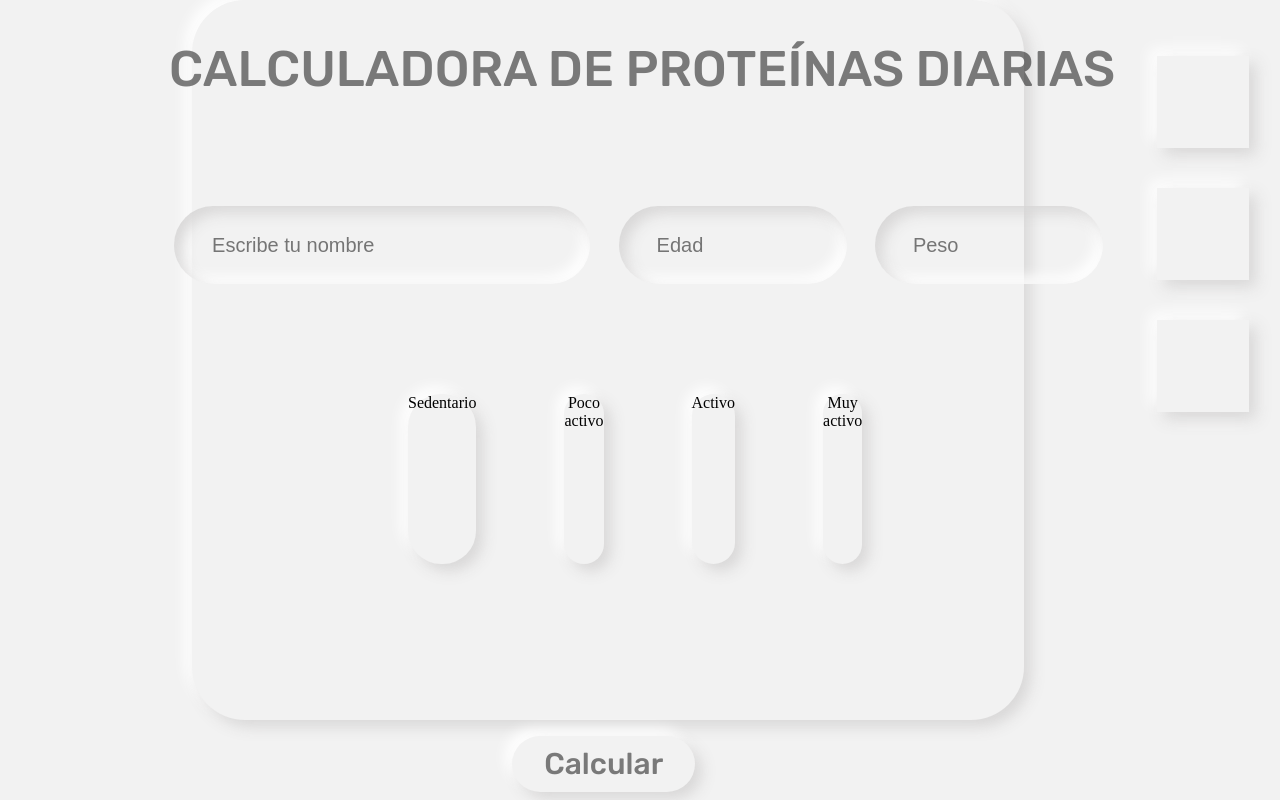
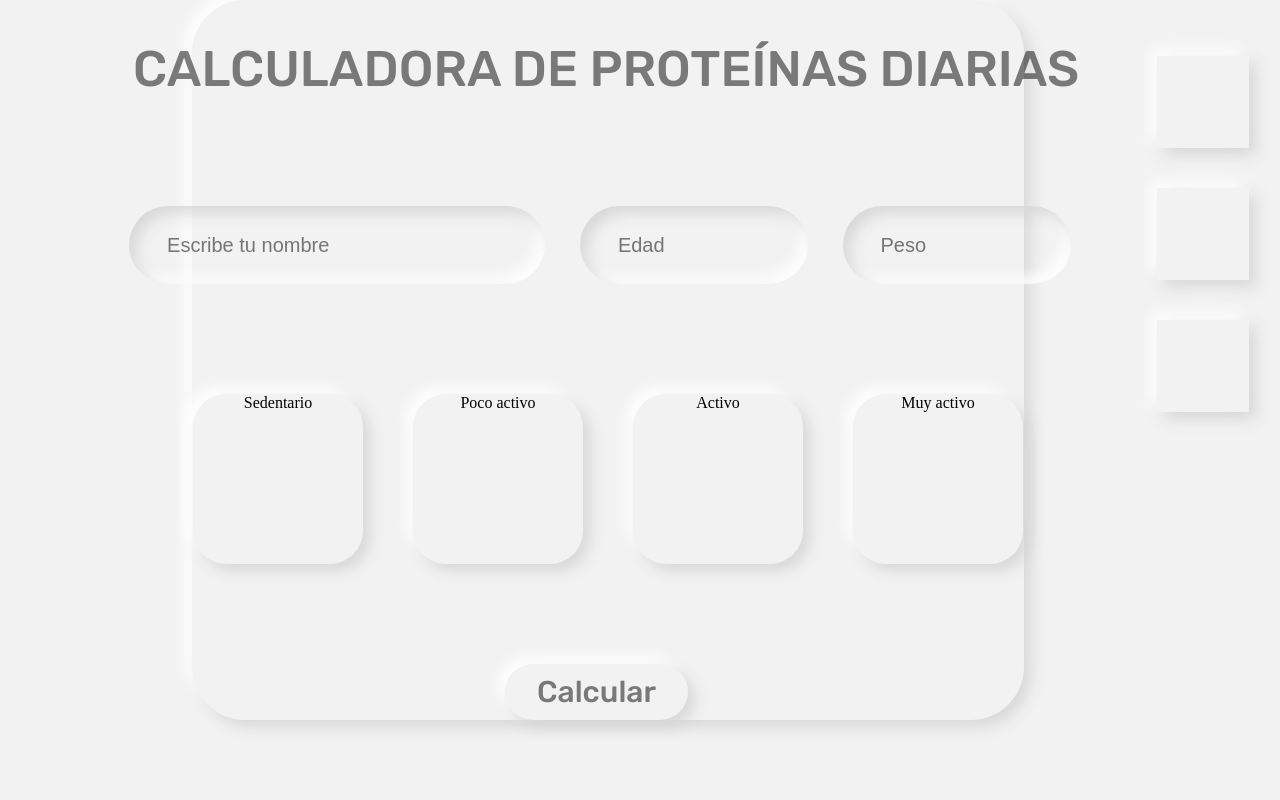
Before and after one commit to DesSussu/Projetcardfinal, a plain HTML site: page Projetcardfinal/index.html in a window 1280 px wide. Drawn offline with Linux system fonts and the light colour scheme.

Commit message:
cambios en js y css

```diff
--- a/Projetcardfinal/styles_dos.css
+++ b/Projetcardfinal/styles_dos.css
@@ -257,16 +257,24 @@ a {
   top: 800px;
 }
 .actividad {
+  position: relative;
   display: flex;
-  gap: 22%;
+  gap: 50px;
+  width: 100%;
+  height: 170px;
 }
+
 .deporte {
+  position: relative;
   cursor: pointer;
   background: #f2f2f2;
   box-shadow: 7px 7px 14px rgba(212, 211, 211, 0.84), -7px -7px 14px #ffffff;
   border-radius: 33px;
-  width: 100px;
-  height: 170px;
+  width: 170px;
+  height: 100%;
+}
+.deporte:active {
+  color: red;
 }
 h1 {
   color: rgb(126, 14, 14);
@@ -515,7 +523,7 @@ a {
 }
 .boton {
   position: relative;
-  top: 10%;
+  top: 0;
   left: 40%;
   width: 183px;
   height: 84px;
```
Also changed, not shown: Projetcardfinal/fetch.js (+9 -24 lines), Projetcardfinal/style.css (+3 -12 lines).
